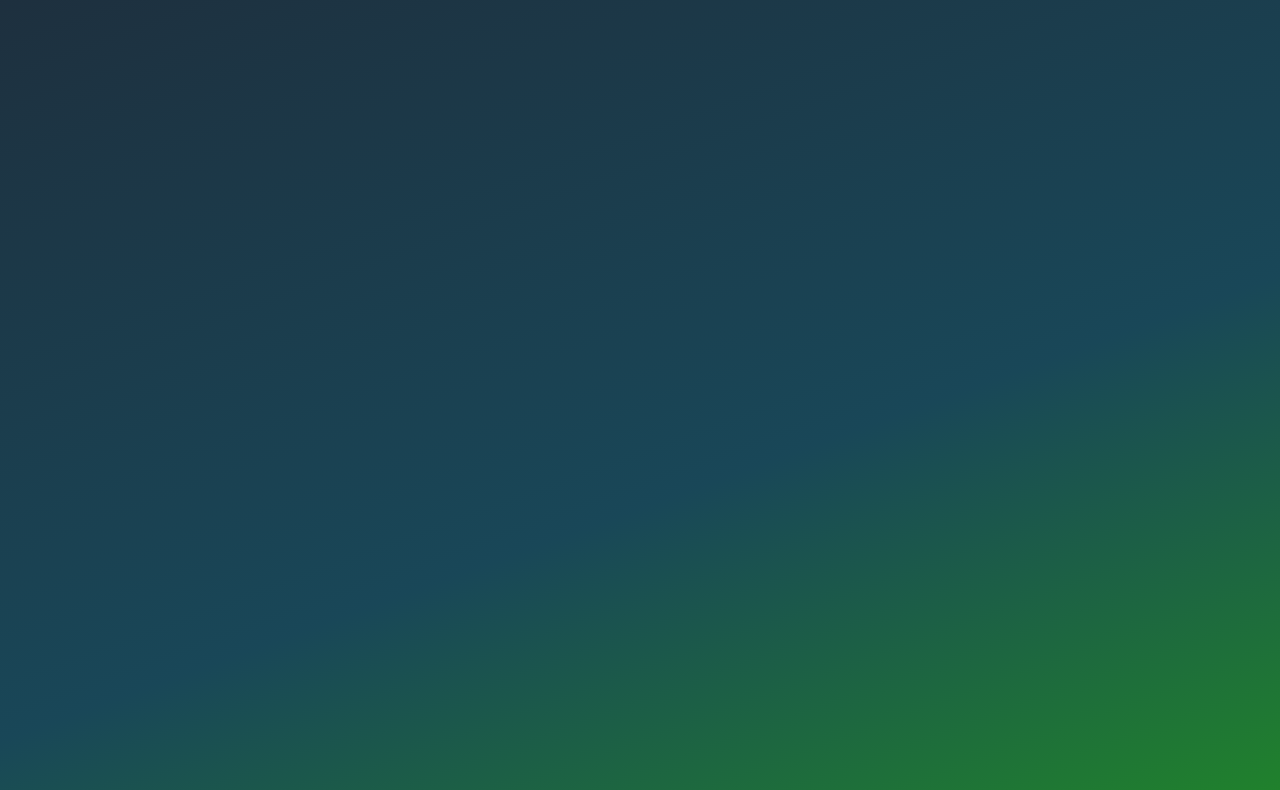
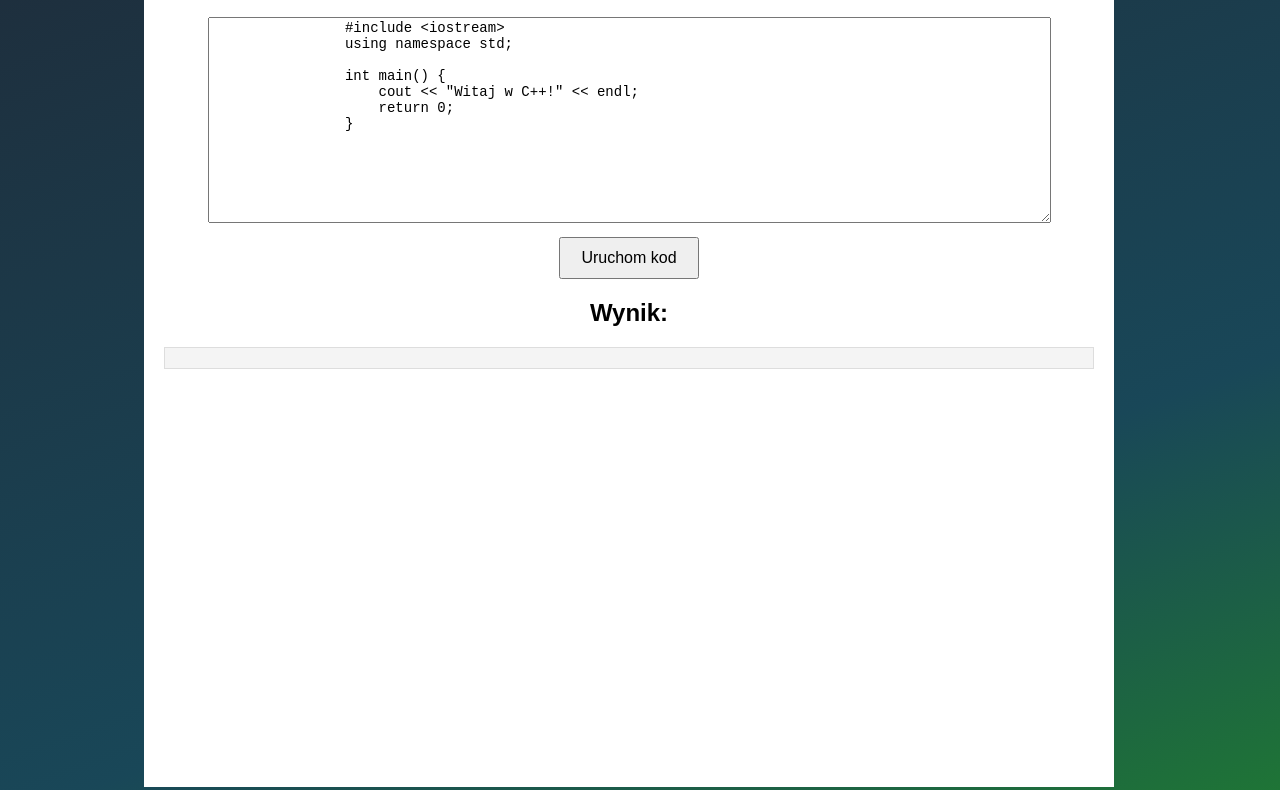
Before and after one commit to PanKonduktorYT/MyBlog, a plain HTML site: page programming.html in a window 1280 px wide. Shown: the part 217-1007 px from the top of the page. Drawn offline with Linux system fonts and the light colour scheme.

Commit message:
commit21376942021

```diff
--- a/main.css
+++ b/main.css
@@ -102,7 +102,7 @@ img{
 }
 
 .rect:hover{
-
+    color:blue;
 }
 
 p{
@@ -164,10 +164,28 @@ table {
     color: #4CAF50;
     border-color: white;
     background-color: white;
-    width:min-content;
+    width: min-content;
 }
 
 h1{
     color:white;
     align-items: center;
 }
+
+.menu69{
+    display: flex;
+    flex-direction: column;
+    text-align: center;
+    width: 75%;
+    height: 75%;
+    background-color: white;
+    color: black;
+    padding: 20px;
+    margin: 10%;
+}
+
+#zegar {
+    font-size: 48px;
+    font-weight: bold;
+    color: white;
+}
--- a/programming.html
+++ b/programming.html
@@ -6,9 +6,64 @@
     <title>Page Title</title>
     <meta name='viewport' content='width=device-width, initial-scale=1'>
     <link rel='stylesheet' type='text/css' media='screen' href='main.css'>
-    <script src='main.js'></script>
+    <script src="https://cdn.jsdelivr.net/gh/felixhao28/JSCPP/dist/jscpp.min.js"></script>
+    <style>
+        body {
+            font-family: Arial, sans-serif;
+            text-align: center;
+            margin: 20px;
+        }
+        textarea {
+            width: 90%;
+            height: 200px;
+            margin: 10px 0;
+            font-family: monospace;
+            font-size: 14px;
+        }
+        button {
+            padding: 10px 20px;
+            font-size: 16px;
+            cursor: pointer;
+        }
+        pre {
+            background: #f4f4f4;
+            padding: 10px;
+            border: 1px solid #ddd;
+            text-align: left;
+            overflow-x: auto;
+        }
+    </style>
 </head>
 <body>
+    <div class="menu69">
+        <div><h1 style="color:black">Programowanie w C++</h1></div>
+        <div>
+            <textarea id="editor">
+                #include <iostream>
+                using namespace std;
 
+                int main() {
+                    cout << "Witaj w C++!" << endl;
+                    return 0;
+                }
+            </textarea>
+            <br>
+            <button onclick="uruchomKod()">Uruchom kod</button>
+            <h2>Wynik:</h2>
+                <pre id="wynik"></pre>
+                <script>
+                    function uruchomKod() {
+                        const kod = document.getElementById("editor").value; // Pobierz kod z edytora
+                        const wynik = document.getElementById("wynik"); // Znajdź miejsce na wynik
+                        try {
+                            const output = JSCPP.run(kod); // Uruchom kod C++ przy użyciu JSCPP
+                            wynik.textContent = output; // Wyświetl wynik
+                        } catch (error) {
+                            wynik.textContent = `Błąd: ${error.message}`;
+                        }
+                    }
+                </script>
+        </div>
+    </div>
 </body>
 </html>
```
Also changed, not shown: faq.html (+20 -1 lines), index.html (+4 -4 lines).
